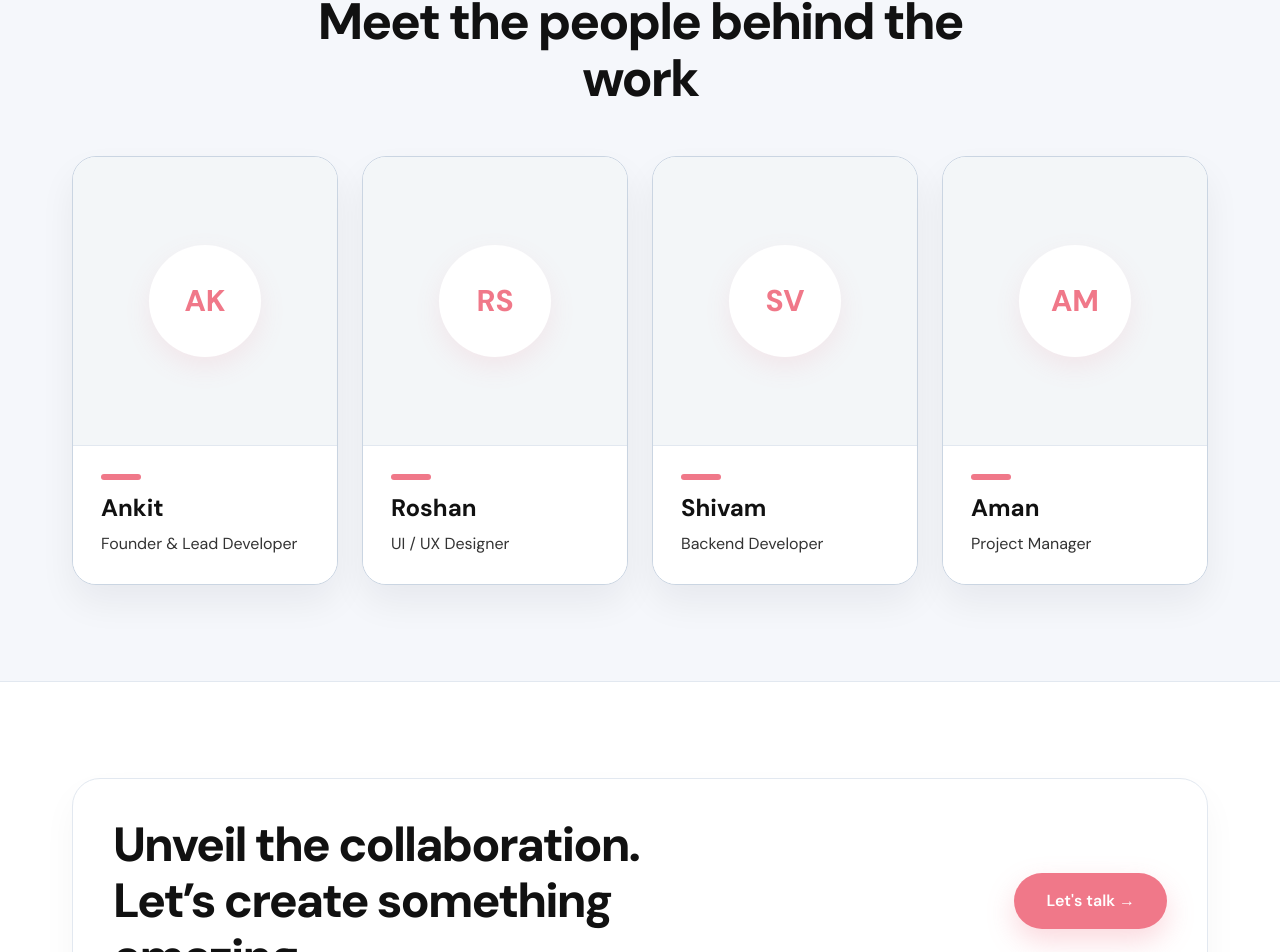
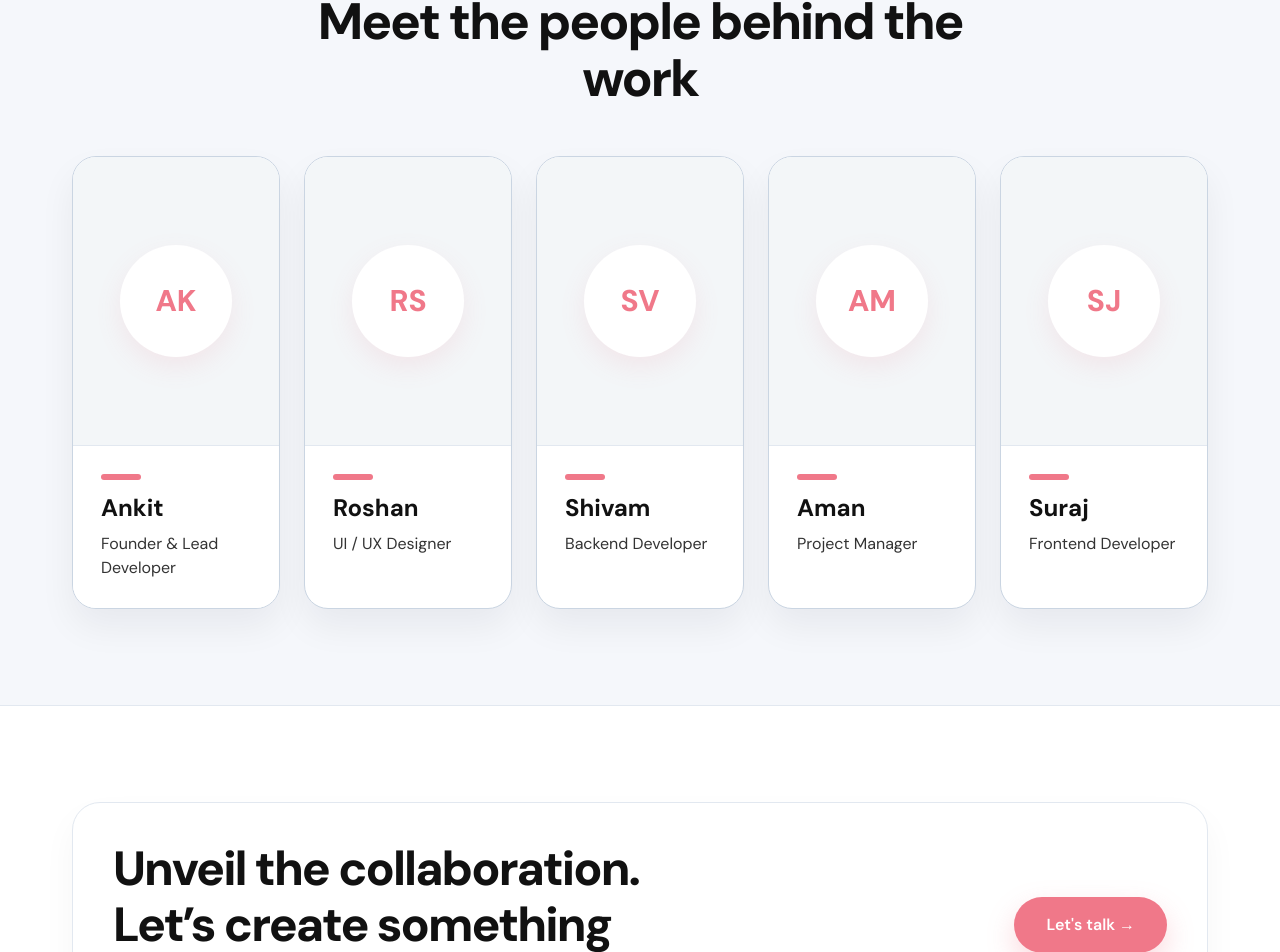
Before and after one commit to ydv83165-hub/online-dream-tech-, a Next.js app: page /about in a window 1280 px wide. Shown: the part 4440-5392 px from the top of the page. Built offline with nearby package versions, Linux system fonts and the light colour scheme.

Commit message:
about page ma ak  team member card  add huwa h

```diff
--- a/app/about/page.tsx
+++ b/app/about/page.tsx
@@ -307,12 +307,13 @@ export default function AboutPage() {
             </h2>
           </div>
 
-          <div className="mt-12 grid gap-6 md:grid-cols-2 xl:grid-cols-4">
+          <div className="mt-12 grid gap-6 md:grid-cols-2 xl:grid-cols-5">
             {[
               { name: "Ankit", role: "Founder & Lead Developer", initials: "AK" },
               { name: "Roshan", role: "UI / UX Designer", initials: "RS" },
               { name: "Shivam", role: "Backend Developer", initials: "SV" },
               { name: "Aman", role: "Project Manager", initials: "AM" },
+              { name: "Suraj", role: "Frontend Developer", initials: "SJ" },
             ].map((member) => (
               <article
                 key={member.name}
```
